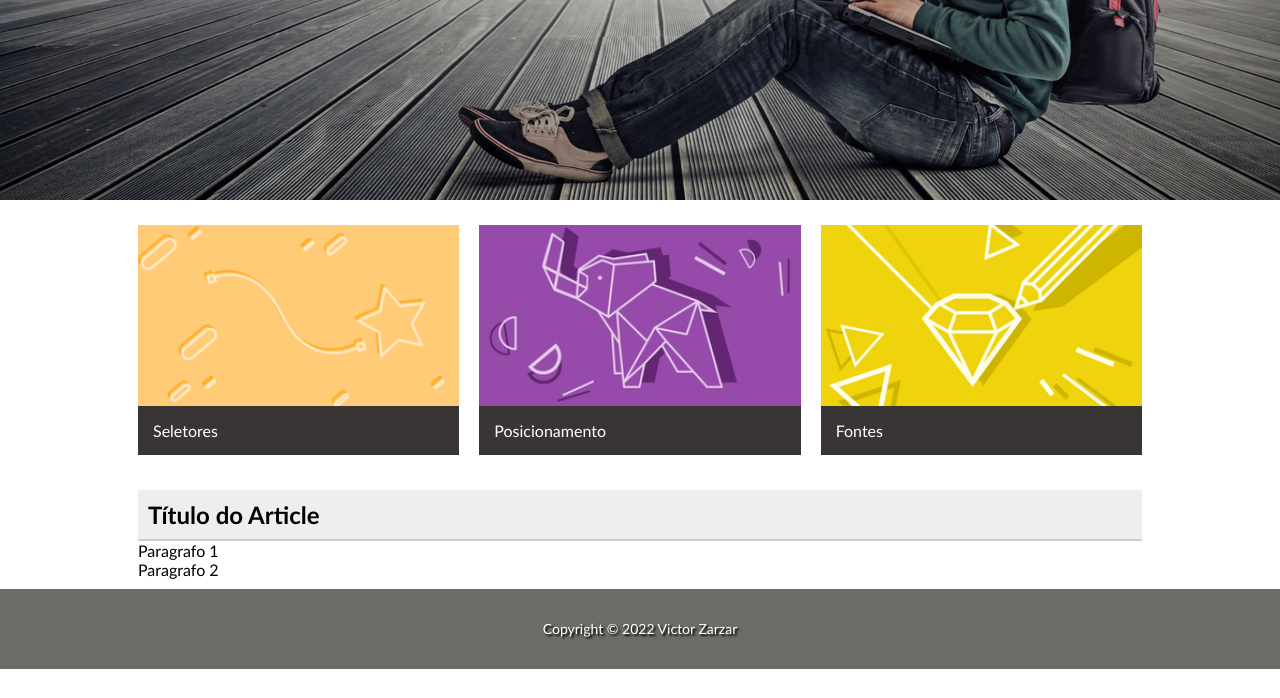
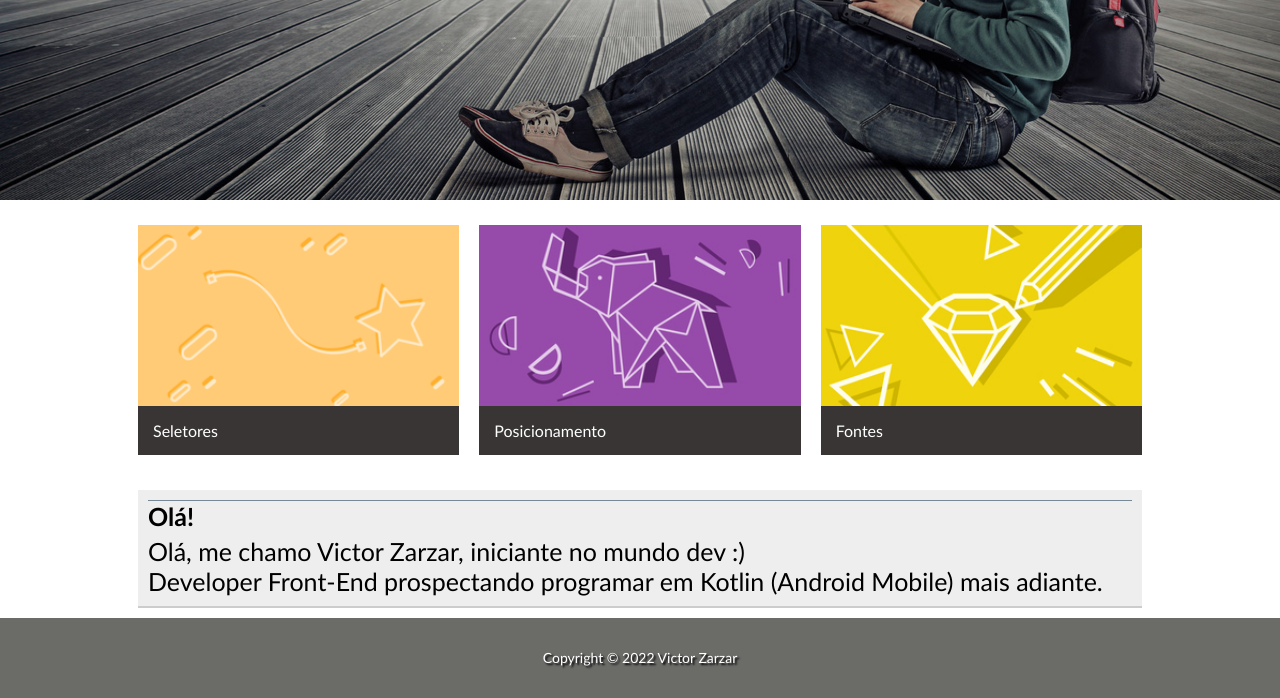
Before and after one commit to Victor-Zarzar/Projeto-CSS-Curso, a plain HTML site: page index.html in a window 1280 px wide. Shown: the part 301-999 px from the top of the page. Before the commit the page ends 970 px from the top, so only its background shows below. Drawn offline with Linux system fonts and the light colour scheme.

Commit message:
Projeto-Curso-CSS

```diff
--- a/index.html
+++ b/index.html
@@ -48,9 +48,10 @@
 
             <section class="content-section">
                 <article>
-                    <header class="content-header"><h2>Título do Article</h2></header>
-                    <p>Paragrafo 1</p>
-                    <p>Paragrafo 2</p>
+                    <header class="content-header"><h2>Olá!</h2>
+                    <p>Olá, me chamo Victor Zarzar, iniciante no mundo dev :)</p>
+                    <p>Developer Front-End prospectando programar em Kotlin (Android Mobile) mais adiante.</p>
+                    </header>
                 </article>
             </section>
 
--- a/style.css
+++ b/style.css
@@ -62,6 +62,18 @@
 
 .content-header h2 {
     margin: 0;
+    text-align: left;
+    font-size: 25px;
+    margin-bottom: 5px;
+    border-top: 1px solid lightslategray;
+
+}
+
+.content-header p {
+    margin: 0;
+    text-align: left;
+    font-size: 25px;
+
 }
 
 .content-section {
```
